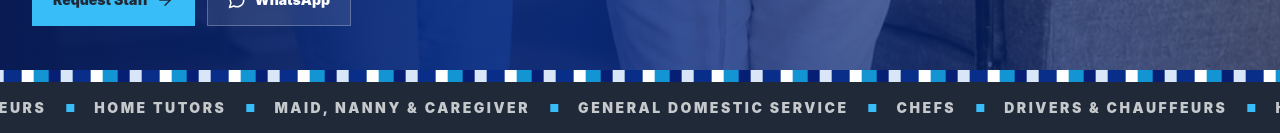
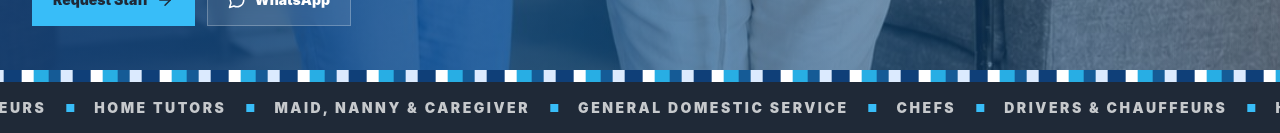
Before and after one commit to domesticstaffhub-cyber/domesticHub, a Next.js app: page / in a window 1280 px wide. Shown: the part 654-787 px from the top of the page. Built offline with nearby package versions, Linux system fonts and the light colour scheme; no server answers.

Commit message:
gloal updated as well

```diff
--- a/app/globals.css
+++ b/app/globals.css
@@ -27,7 +27,7 @@ body {
     "Segoe UI",
     sans-serif;
   background: #f5f8ff;
-  color: #082e8a;
+  color: #12345f;
 }
 
 button,
@@ -57,32 +57,32 @@ img {
   }
 
   .section-kicker {
-    @apply text-xs font-black uppercase tracking-[0.2em] text-brand-clay;
+    @apply text-xs font-black uppercase tracking-[0.2em] text-brand-teal;
   }
 }
 
 .surface-grid {
   background-image:
-    linear-gradient(rgba(8, 46, 138, 0.07) 1px, transparent 1px),
-    linear-gradient(90deg, rgba(8, 46, 138, 0.07) 1px, transparent 1px);
+    linear-gradient(rgba(15, 63, 120, 0.05) 1px, transparent 1px),
+    linear-gradient(90deg, rgba(15, 63, 120, 0.05) 1px, transparent 1px);
   background-size: 42px 42px;
 }
 
 .dark-grid {
   background-image:
-    linear-gradient(rgba(255, 255, 255, 0.08) 1px, transparent 1px),
-    linear-gradient(90deg, rgba(255, 255, 255, 0.08) 1px, transparent 1px);
+    linear-gradient(rgba(255, 255, 255, 0.06) 1px, transparent 1px),
+    linear-gradient(90deg, rgba(255, 255, 255, 0.06) 1px, transparent 1px);
   background-size: 38px 38px;
 }
 
 .kinetic-strip {
   background-image: repeating-linear-gradient(
     90deg,
-    #082e8a 0 18px,
+    #0f3f78 0 18px,
     #ffffff 18px 30px,
-    #1495d3 30px 45px,
-    #061f75 45px 57px,
-    #d9e6f7 57px 69px
+    #28aee4 30px 45px,
+    #155b96 45px 57px,
+    #dbeafe 57px 69px
   );
   background-size: 138px 100%;
   animation: strip-slide 12s linear infinite;
@@ -93,13 +93,22 @@ img {
 }
 
 .stacked-photo {
-  box-shadow: 10px 10px 0 rgba(8, 46, 138, 0.18);
+  box-shadow: 10px 10px 0 rgba(15, 63, 120, 0.14);
 }
 
 .hero-shade {
   background:
-    linear-gradient(90deg, rgba(6, 26, 85, 0.94) 0%, rgba(8, 46, 138, 0.78) 45%, rgba(8, 46, 138, 0.24) 100%),
-    linear-gradient(0deg, rgba(6, 26, 85, 0.34), rgba(6, 26, 85, 0.1));
+    linear-gradient(
+      90deg,
+      rgba(15, 63, 120, 0.86) 0%,
+      rgba(21, 91, 150, 0.64) 45%,
+      rgba(21, 91, 150, 0.18) 100%
+    ),
+    linear-gradient(
+      0deg,
+      rgba(15, 63, 120, 0.22),
+      rgba(15, 63, 120, 0.06)
+    );
 }
 
 @keyframes strip-slide {
@@ -134,6 +143,6 @@ img {
 }
 
 ::selection {
-  background: rgba(43, 183, 240, 0.3);
-  color: #061a55;
+  background: rgba(40, 174, 228, 0.25);
+  color: #12345f;
 }
```
